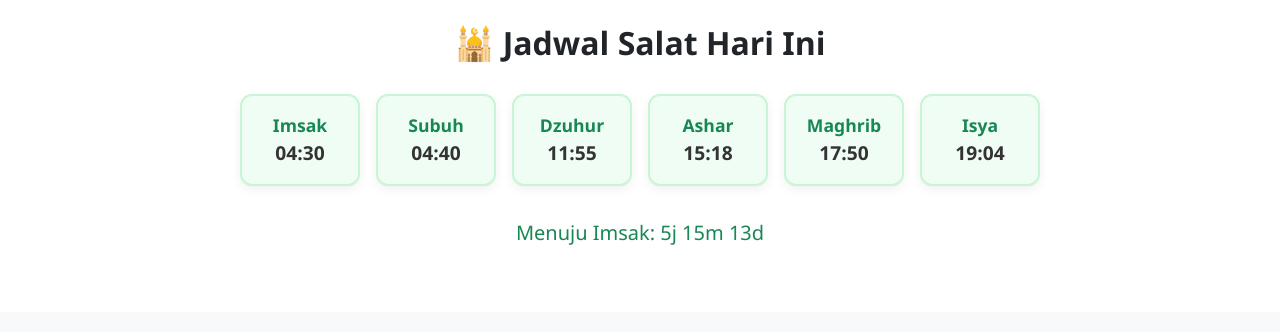
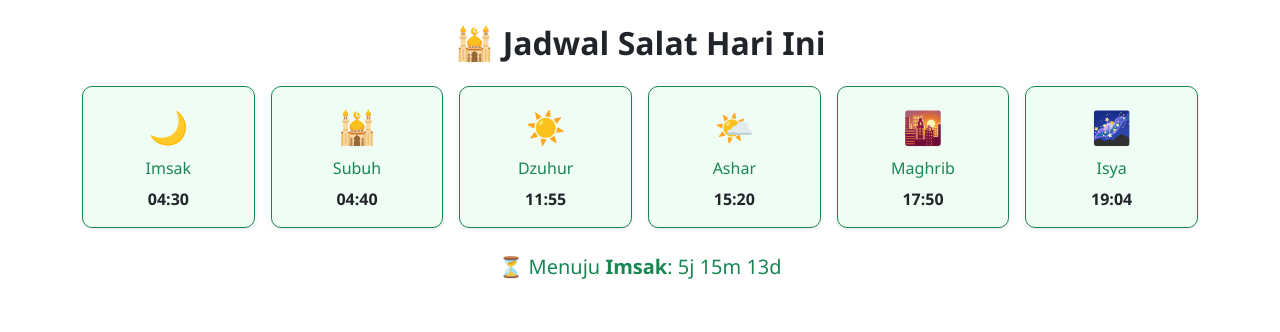
Before and after one commit to karangtaruna0103/musholahalmusyawarah, a plain HTML site: page index.html in a window 1280 px wide. Shown: the part 428-760 px from the top of the page. Drawn offline with nearby package versions, Linux system fonts and the light colour scheme; files that its build step writes are made by us from their sources.

Commit message:
Add files via upload

```diff
--- a/index.html
+++ b/index.html
@@ -52,9 +52,9 @@
       <div class="collapse navbar-collapse" id="navbarNav">
         <ul class="navbar-nav ms-auto">
           <li class="nav-item"><a href="index.html" class="nav-link active">Beranda</a></li>
-          <li class="nav-item"><a href="pengumuman.html" class="nav-link">Pengumuman</a></li>
-          <li class="nav-item"><a href="galeri.html" class="nav-link">Galeri</a></li>
-          <li class="nav-item"><a href="kontak.html" class="nav-link">Kontak</a></li>
+          <li class="nav-item"><a href="" class="nav-link">Pengumuman</a></li>
+          <li class="nav-item"><a href="" class="nav-link">Galeri</a></li>
+          <li class="nav-item"><a href="" class="nav-link">Kontak</a></li>
         </ul>
       </div>
     </div>
@@ -83,12 +83,12 @@
   <div class="container">
     <h2 class="mb-4">🕌 Jadwal Salat Hari Ini</h2>
 
-    <div class="row justify-content-center" id="jadwal-sholat">
-      <!-- Box jadwal akan di-generate lewat JS -->
-    </div>
+  <div class="row justify-content-center g-3" id="jadwal-sholat">
+  <!-- Kartu jadwal diisi lewat JS -->
+</div>
 
     <div class="mt-4">
-      <p id="countdown-adzan" class="fs-5 text-success"></p>
+    <p id="countdown-adzan" class="text-success fs-5 mt-4"></p>
     </div>
   </div>
 </section>
--- a/jadwalsholat.js
+++ b/jadwalsholat.js
@@ -4,7 +4,7 @@ const jadwalSholat = {
   Imsak: "04:30",
   Subuh: "04:40",
   Dzuhur: "11:55",
-  Ashar: "15:18",
+  Ashar: "15:20",
   Maghrib: "17:50",
   Isya: "19:04"
 };
@@ -13,12 +13,22 @@ function loadJadwalSholat() {
   const container = document.getElementById("jadwal-sholat");
   container.innerHTML = "";
 
+  const icons = {
+    Imsak: "🌙", Subuh: "🕌", Dzuhur: "☀️", Ashar: "🌤️", Maghrib: "🌇", Isya: "🌌"
+  };
+
   for (let [sholat, waktu] of Object.entries(jadwalSholat)) {
     const col = document.createElement("div");
-    col.className = "col-auto box-jadwal";
+    col.className = "col-6 col-md-4 col-lg-2";
+
     col.innerHTML = `
-      <strong>${sholat}</strong>
-      <span>${waktu}</span>
+      <div class="card border-success text-center shadow-sm">
+        <div class="card-body">
+          <div class="fs-2">${icons[sholat] || "🕒"}</div>
+          <h6 class="card-title text-success mt-2">${sholat}</h6>
+          <p class="card-text fw-bold">${waktu}</p>
+        </div>
+      </div>
     `;
     container.appendChild(col);
   }
@@ -26,40 +36,37 @@ function loadJadwalSholat() {
   startCountdownToNextAdzan();
 }
 
+
 function startCountdownToNextAdzan() {
+  const countdownEl = document.getElementById("countdown-adzan");
+
+  function hitungCountdown() {
     const now = new Date();
-  const today = now.toISOString().slice(0, 10); // format YYYY-MM-DD
-  let nextAdzan = null;
+    const today = now.toISOString().split("T")[0]; // Format: YYYY-MM-DD
     let nextLabel = "";
+    let nextTime = null;
 
-  // Cari waktu adzan terdekat
-  for (let [nama, jam] of Object.entries(jadwalSholat)) {
-    const waktuAdzan = new Date(`${today}T${jam}:00`);
-    if (waktuAdzan > now) {
-      nextAdzan = waktuAdzan;
+    for (let [nama, waktu] of Object.entries(jadwalSholat)) {
+      const targetTime = new Date(`${today}T${waktu}:00`);
+      if (targetTime > now) {
+        nextTime = targetTime;
         nextLabel = nama;
         break;
       }
     }
 
-  // Jika tidak ada lagi hari ini, pakai jadwal pertama besok
-  if (!nextAdzan) {
+    // Jika sudah lewat semua jadwal hari ini → kembali ke Imsak besok
+    if (!nextTime) {
       const besok = new Date(now);
       besok.setDate(now.getDate() + 1);
-    const besokTanggal = besok.toISOString().slice(0, 10);
-    const waktuPertama = jadwalSholat["Imsak"];
-    nextAdzan = new Date(`${besokTanggal}T${waktuPertama}:00`);
+      nextTime = new Date(`${besok.toISOString().split("T")[0]}T${jadwalSholat.Imsak}:00`);
       nextLabel = "Imsak";
     }
 
-  const countdownElement = document.getElementById("countdown-adzan");
-
-  function updateCountdown() {
-    const now = new Date();
-    const selisih = nextAdzan - now;
+    const selisih = nextTime - now;
 
     if (selisih <= 0) {
-      countdownElement.innerText = `Waktu ${nextLabel} telah tiba`;
+      countdownEl.textContent = `Waktu ${nextLabel} telah tiba.`;
       return;
     }
 
@@ -67,12 +74,11 @@ function startCountdownToNextAdzan() {
     const menit = Math.floor((selisih % (1000 * 60 * 60)) / (1000 * 60));
     const detik = Math.floor((selisih % (1000 * 60)) / 1000);
 
-    countdownElement.innerText =
-      `Menuju ${nextLabel}: ${jam}j ${menit}m ${detik}d`;
+    countdownEl.innerHTML = `⏳ Menuju <strong>${nextLabel}</strong>: ${jam}j ${menit}m ${detik}d`;
   }
 
-  updateCountdown();
-  setInterval(updateCountdown, 1000);
+  hitungCountdown();
+  setInterval(hitungCountdown, 1000);
 }
 
   const jadwalImam = {
--- a/style.css
+++ b/style.css
@@ -188,3 +188,11 @@ table th, table td {
   0% { opacity: 0; transform: translateY(10px); }
   100% { opacity: 1; transform: translateY(0); }
 }
+#jadwal-sholat .card {
+  background-color: #f0fdf4;
+  border-radius: 10px;
+  transition: transform 0.3s ease-in-out;
+}
+#jadwal-sholat .card:hover {
+  transform: scale(1.05);
+}
```
Lines whose indentation alone changed are shown as unchanged.
